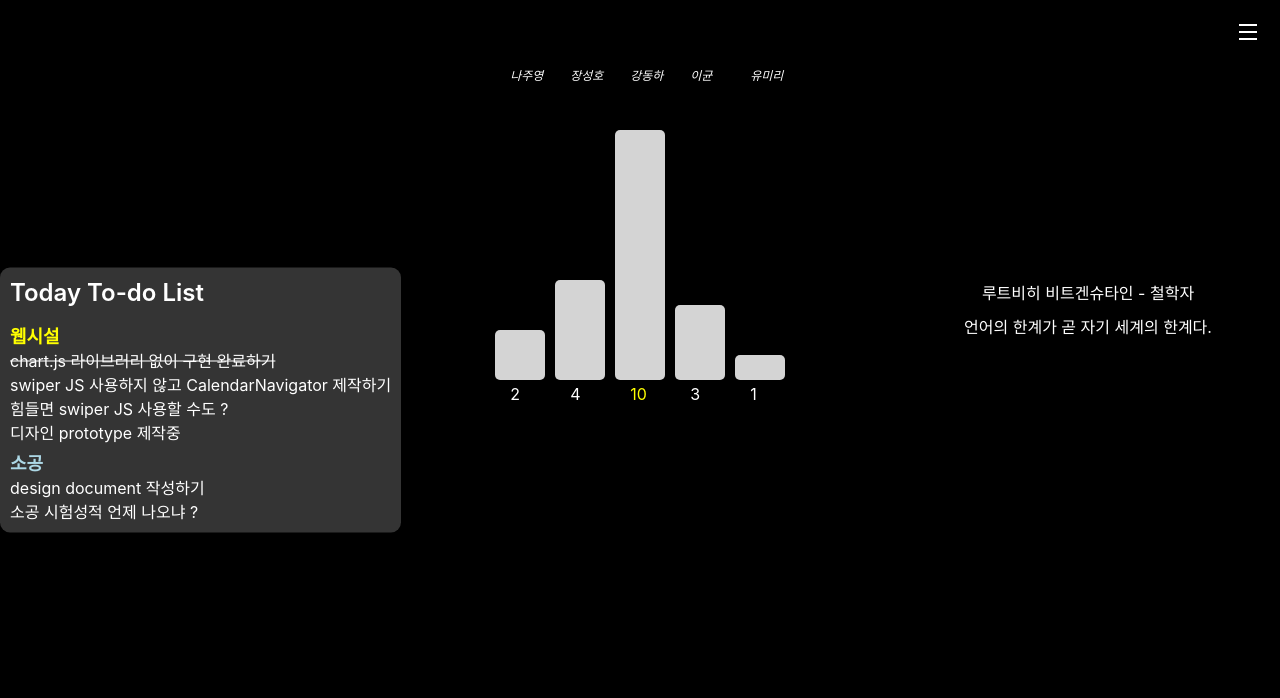
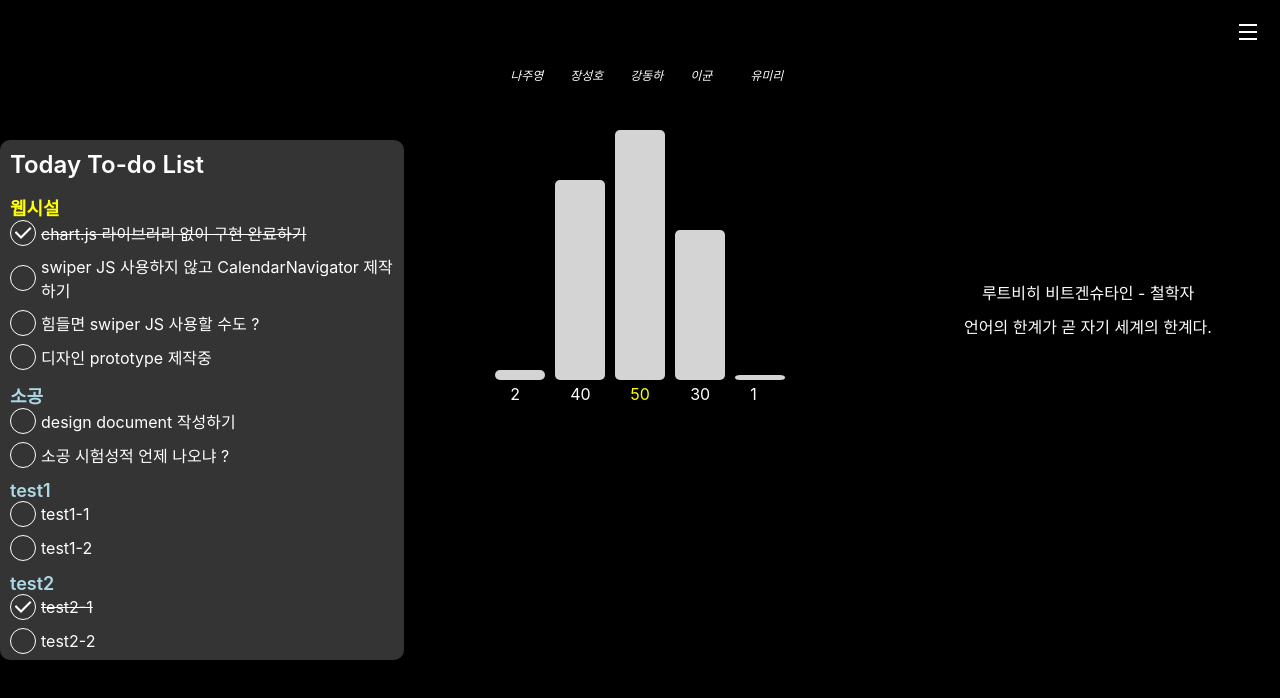
Before and after one commit to ajou-only-five/AOF-Frontend, a React (Create React App) app: page / in a window 1280 px wide. Shown: the top 698 px of the page. Built offline with nearby package versions, Linux system fonts and the light colour scheme.

Commit message:
feat - todolist prototype

```diff
--- a/src/components/Chart/MyChart.jsx
+++ b/src/components/Chart/MyChart.jsx
@@ -7,9 +7,9 @@ import "../../styles/Chart.css";
 
 function MyChart(props) {
   const data = [
-    { name: "이균", count: 3, rank: 3 },
-    { name: "장성호", count: 4, rank: 2 },
-    { name: "강동하", count: 10, rank: 1 },
+    { name: "이균", count: 30, rank: 3 },
+    { name: "장성호", count: 40, rank: 2 },
+    { name: "강동하", count: 50, rank: 1 },
     { name: "유미리", count: 1, rank: 5 },
     { name: "나주영", count: 2, rank: 4 },
   ];
--- a/src/components/Todo/TodayTodoList.jsx
+++ b/src/components/Todo/TodayTodoList.jsx
@@ -2,38 +2,14 @@ import React from "react";
 
 import todoList from "./todoList.json";
 import "../../styles/Todo.css";
+import TodoList from "./TodoList.jsx";
 
 function TodayTodoList() {
   const [todoData] = React.useState(todoList);
   return (
     <div className="today-todo-container">
       <div className="today-title">Today To-do List</div>
-      <div className="today-todo-list">
-        {todoData.map((el) => {
-          return (
-            <div>
-              <div style={{ color: el.color }} className="todo-title">
-                {el.title}
-              </div>
-              <div>
-                {el.todoList.map((el) => {
-                  return (
-                    <div
-                      className={
-                        el.completion
-                          ? "today-todo today-todo-complete"
-                          : "today-todo"
-                      }
-                    >
-                      {el.todo}
-                    </div>
-                  );
-                })}
-              </div>
-            </div>
-          );
-        })}
-      </div>
+      <TodoList data={todoData} />
     </div>
   );
 }
--- /dev/null
+++ b/src/components/Todo/TodoBlock.jsx
@@ -0,0 +1,24 @@
+import React from "react";
+
+import check from "../../images/icons/check.png";
+
+function TodoBlock(props) {
+  return (
+    <div className="todo-block">
+      <div
+        className={
+          props.el.completion
+            ? "check-circle check-circle-complete"
+            : "check-circle"
+        }
+      >
+        {props.el.completion && <img src={check} alt="check" />}
+      </div>
+      <div className={props.el.completion ? "todo todo-complete" : "todo"}>
+        {props.el.todo}
+      </div>
+    </div>
+  );
+}
+
+export default TodoBlock;
--- a/src/components/Todo/TodoList.jsx
+++ b/src/components/Todo/TodoList.jsx
@@ -1,8 +1,26 @@
 import React from "react";
+import TodoBlock from "./TodoBlock";
 
 function TodoList(props) {
-  const [data] = React.useState(props.data);
-  return <div>TodoList</div>;
+  const [todoData] = React.useState(props.data);
+  return (
+    <div className="todo-title-list">
+      {todoData.map((el) => {
+        return (
+          <div>
+            <div style={{ color: el.color }} className="todo-title">
+              {el.title}
+            </div>
+            <div className="todo-list">
+              {el.todoList.map((el) => {
+                return <TodoBlock el={el} />;
+              })}
+            </div>
+          </div>
+        );
+      })}
+    </div>
+  );
 }
 
 export default TodoList;
--- a/src/components/Todo/todoList.json
+++ b/src/components/Todo/todoList.json
@@ -34,5 +34,47 @@
         "completion": false
       }
     ]
+  },
+  {
+    "title": "test1",
+    "color": "lightblue",
+    "todoList": [
+      {
+        "todo": "test1-1",
+        "completion": false
+      },
+      {
+        "todo": "test1-2",
+        "completion": false
+      }
+    ]
+  },
+  {
+    "title": "test2",
+    "color": "lightblue",
+    "todoList": [
+      {
+        "todo": "test2-1",
+        "completion": true
+      },
+      {
+        "todo": "test2-2",
+        "completion": false
+      }
+    ]
+  },
+  {
+    "title": "test3",
+    "color": "lightblue",
+    "todoList": [
+      {
+        "todo": "test3-1",
+        "completion": false
+      },
+      {
+        "todo": "test3-2",
+        "completion": false
+      }
+    ]
   }
 ]
--- a/src/styles/Todo.css
+++ b/src/styles/Todo.css
@@ -4,9 +4,15 @@
   left: 0;
   transform: translate(0, -50%);
 
+  width: 30%;
+  max-height: 500px;
+
   background-color: #343434;
   padding: 10px;
   border-radius: 10px;
+
+  overflow: auto;
+  word-break: break-all;
 }
 
 .today-title {
@@ -16,17 +22,40 @@
   margin-bottom: 15px;
 }
 
-.today-todo-list {
+.todo-title-list {
   display: flex;
   flex-direction: column;
-  gap: 5px;
-}
-
-.today-todo-complete {
-  text-decoration: line-through;
+  gap: 12px;
 }
 
 .todo-title {
   font-size: 18px;
   font-weight: 600;
 }
+.todo-list {
+  display: flex;
+  flex-direction: column;
+
+  gap: 8px;
+}
+
+.todo-block {
+  display: flex;
+  align-items: center;
+
+  gap: 5px;
+}
+
+.check-circle {
+  width: 24px;
+  height: 24px;
+
+  border-radius: 50%;
+  border: 1px solid white;
+
+  flex-shrink: 0;
+}
+
+.todo-complete {
+  text-decoration: line-through;
+}
```
Also changed, not shown: src/images/icons/check.png (added), 11 other files (tests, documents, lock files or other folders).
